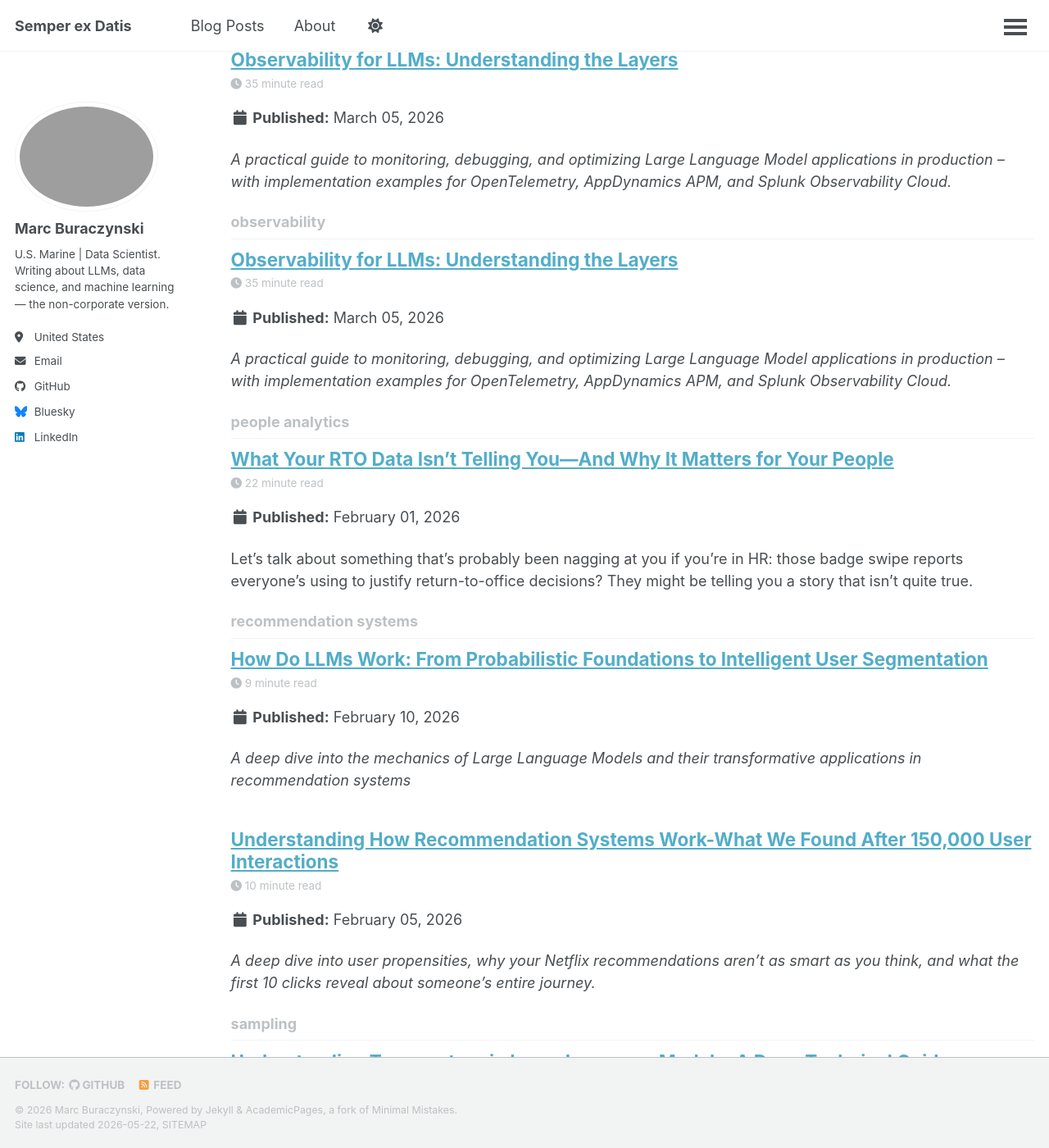
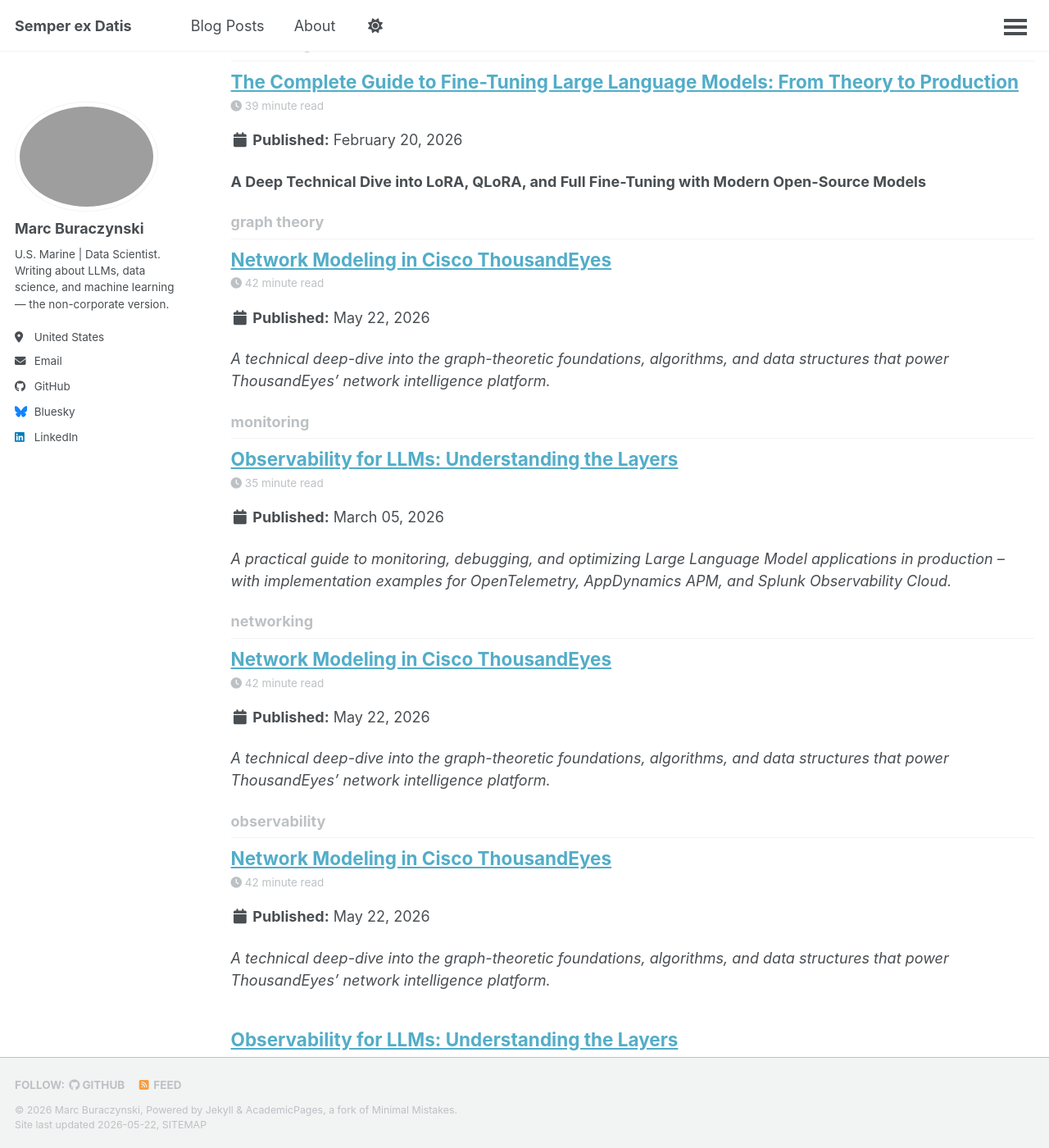
Before and after one commit to GunnyMarc/gunnymarc.github.io, a Jekyll site: the page built from _pages/tag-archive.html, in a window 1280 px wide and 1400 px high, scrolled down 7994 px. Shown: the whole window at 82% size. Built offline with Jekyll 4.4.1, drawn with Linux system fonts in a browser that asks for light colours; a script that is not in the unit is left out; some of the changed text lies outside the part shown.

Commit message:
Add ThousandEyes network modeling article
Add YAML front matter (title, date, permalink, tags) so the post
deploys to the expected /posts/2026/05/ URL instead of being mangled
by jekyll-titles-from-headings. Drop the in-body H1 per the theme
convention (single.html renders the title from front matter). Rename
the source file to hyphen-case to match the other nine posts. Link
the article from README.md in reverse-chronological order.

Co-Authored-By: Claude Opus 4.7 (1M context) <noreply@anthropic.com>

```diff
--- a/_posts/2026-05-22-thousandeyes_network_modeling.md
+++ b/_posts/2026-05-22-thousandeyes-network-modeling.md
@@ -1,4 +1,13 @@
-# Network Modeling in Cisco ThousandEyes: Graph Theory Models & Algorithms
+---
+title: "Network Modeling in Cisco ThousandEyes"
+date: 2026-05-22
+permalink: /posts/2026/05/thousandeyes-network-modeling/
+tags:
+  - networking
+  - graph theory
+  - observability
+  - ThousandEyes
+---
 
 *A technical deep-dive into the graph-theoretic foundations, algorithms, and data structures that power ThousandEyes' network intelligence platform.*
 
```
Also changed, not shown: README.md (+1 -0 lines).
